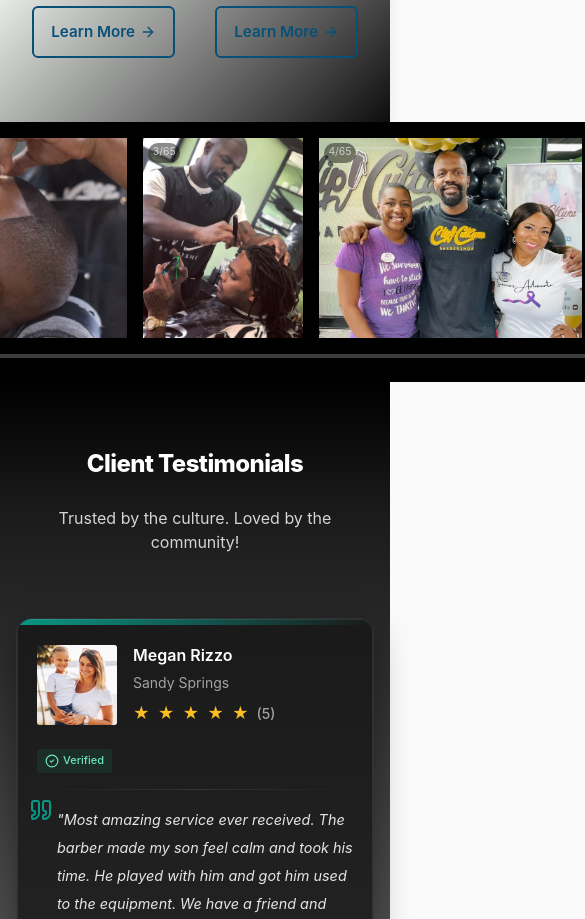
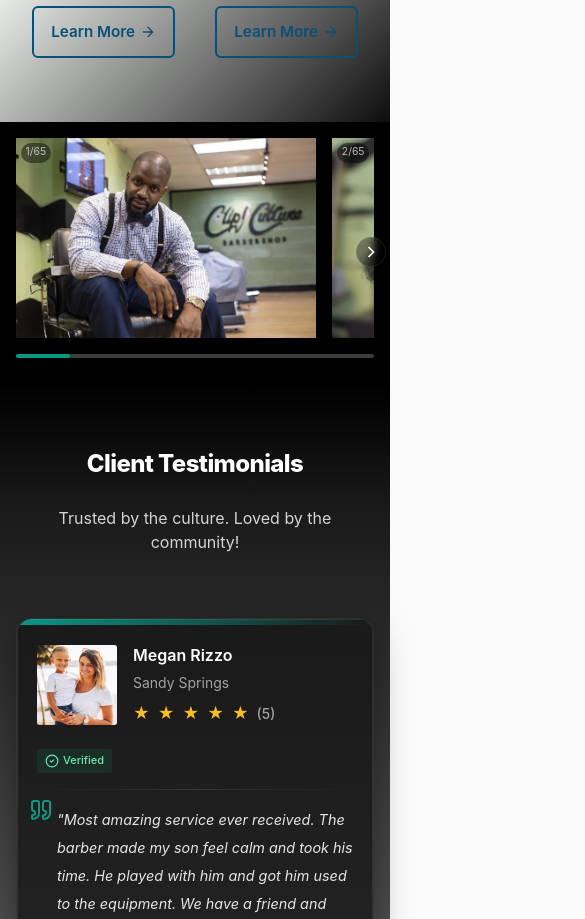
Before and after one commit to CartezDew/ClipCultureBarbershop, a React (Vite) app in the folder frontend/: page / in a window 390 px wide. Shown: the part 2146-3065 px from the top of the page, 585 px wide, since content can reach past the window. Built offline with nearby package versions, Linux system fonts and the light colour scheme; a web font is replaced by a local one.

Commit message:
fixed carousel responsive issue

```diff
--- a/frontend/src/styles/barbershop_gallery.css
+++ b/frontend/src/styles/barbershop_gallery.css
@@ -2,9 +2,10 @@
     width: 100%;
     background: black;
     display: flex;
-    justify-content: center;
+    flex-direction: column;    /* 👈 stack, don’t row */
     align-items: center;
   }
+
 .franchise-gallery-wrapper .barbershop-gallery-outer, .services-gallery-wrapper .barbershop-gallery-outer {
     background: var(--primary-black);
   }
@@ -13,10 +14,12 @@
     position: relative;
     background: var(--primary-black);
     padding: 1rem 1rem 1.5rem;
+    width: 100%;              /* 👈 let it shrink on small screens */
+    max-width: 1400px;        /* 👈 stop growing at 1400px */
+    box-sizing: border-box;
     margin: 0 auto;
-    max-width: 1400px;
-    box-sizing: border-box;
   }
+
   .home-barbershop-gallery-wrapper .barbershop-gallery-section {
     background: black;
   }
@@ -33,6 +36,7 @@
   -webkit-overflow-scrolling: touch;
   overscroll-behavior-x: contain;
   margin-bottom: 1rem;
+  width: 100%;               /* 👈 match the 1400px container */
 }
 
   .gallery-slider-wrapper::-webkit-scrollbar {
@@ -87,11 +91,11 @@
 
   /* scrollbar container */
   .gallery-slider-scrollbar {
-    width: 100%;
-    height: 4px;
+    width: 100%;               /* 👈 same width as gallery */
     display: flex;
     align-items: center;
     justify-content: center;
+    height: 4px;
   }
 
   /* track (the bar) */
```
Lines whose indentation alone changed are shown as unchanged.
